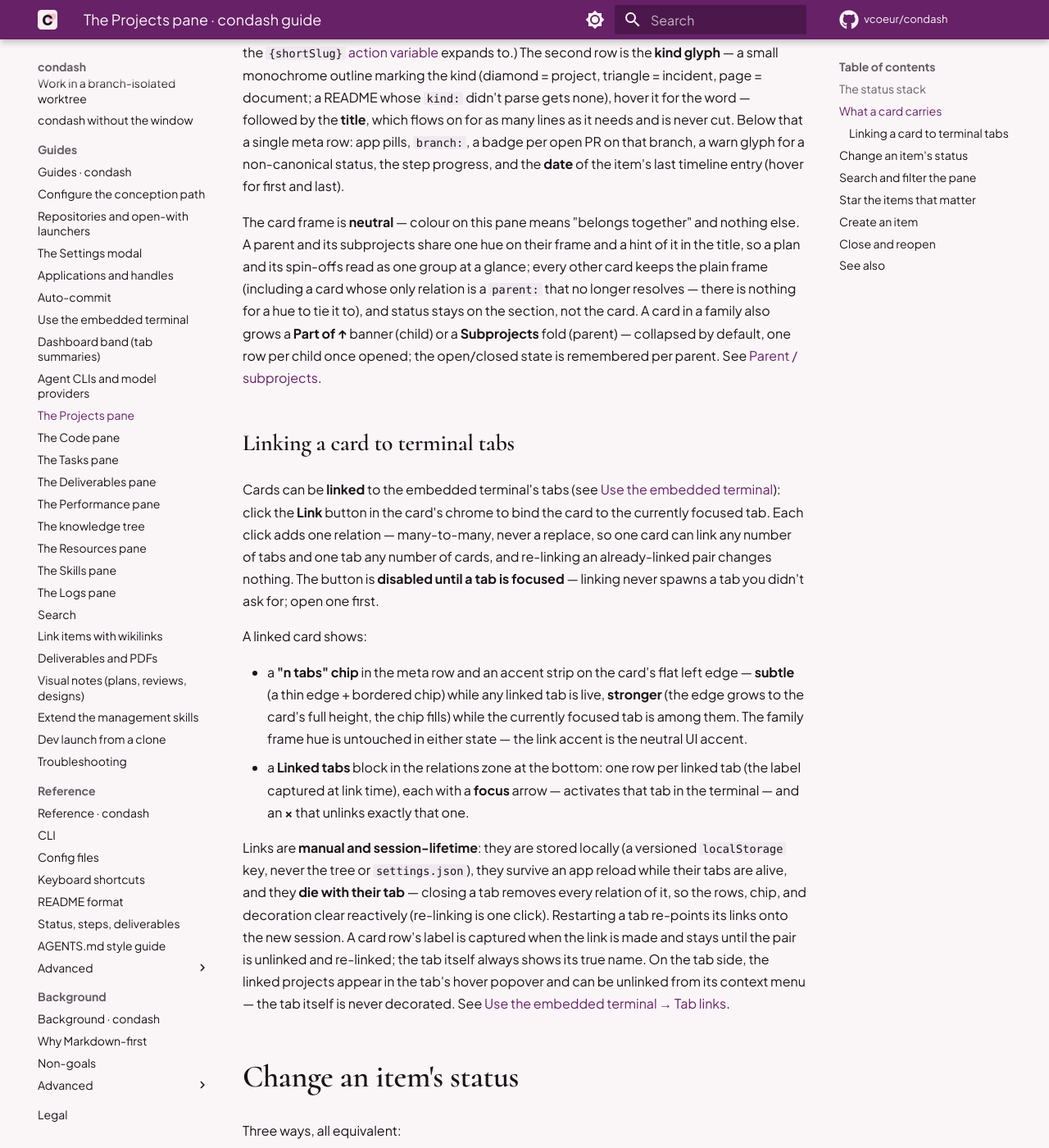
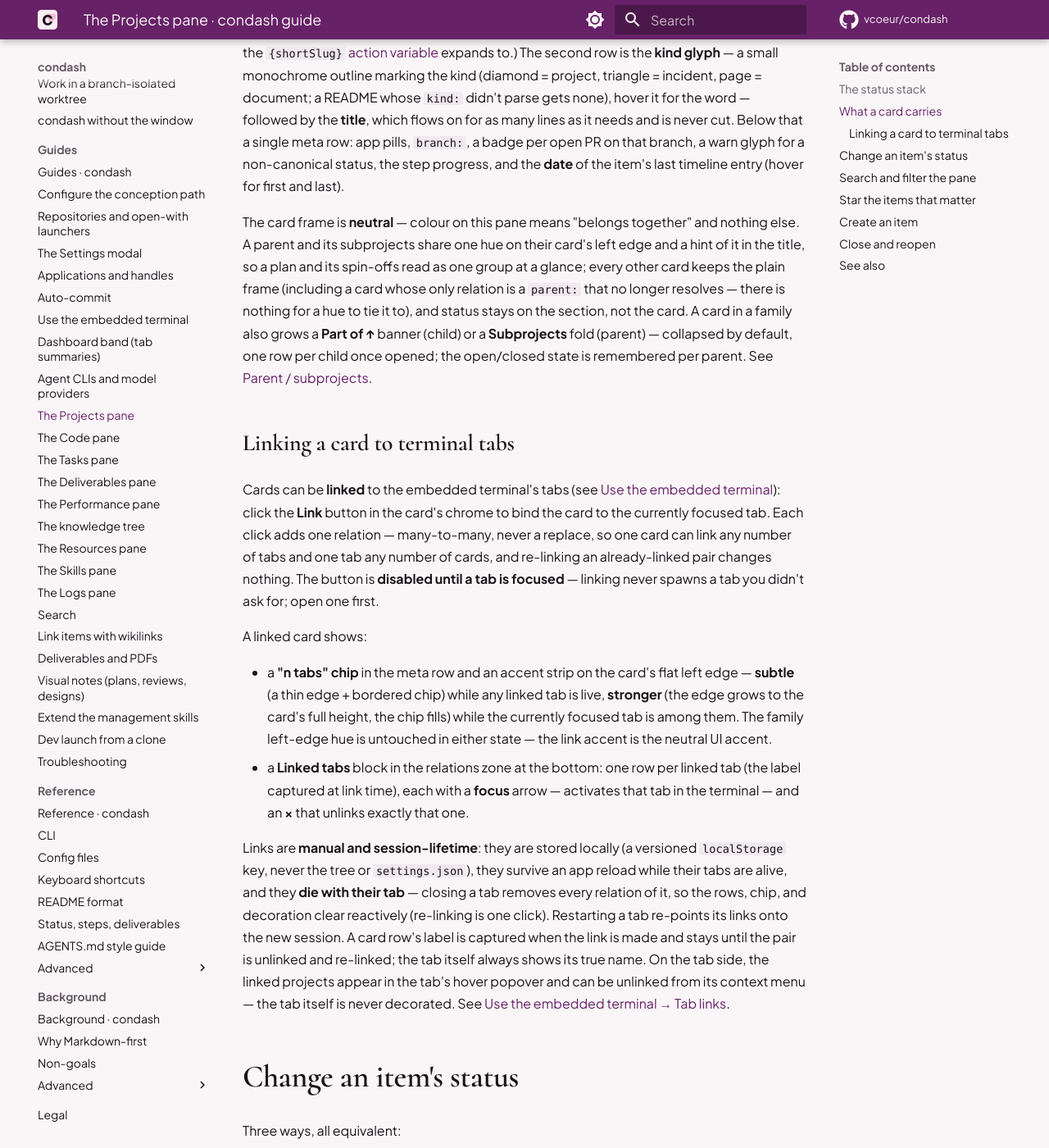
Before and after one commit to vcoeur/condash, an MkDocs documentation site: the page built from docs/guides/projects-pane.md, in a window 1280 px wide and 1400 px high, scrolled down 1579 px. Shown: the whole window at 82% size. Built offline with MkDocs 1.6.1 and Material for MkDocs 9.7.7, drawn with Linux system fonts in a browser that asks for light colours; comment, search, counter and statistics services are not loaded.

Commit message:
projects: left-edge-only frames for parent/child cards

```diff
--- a/docs/guides/projects-pane.md
+++ b/docs/guides/projects-pane.md
@@ -29,7 +29,7 @@
 
 Two head rows, then a meta row. The first row is the card's chrome: a **star** (see [Star the items that matter](#star); absent on a `done` card, which cannot be starred), the item's **dated slug** — its directory name verbatim, `YYYY-MM-DD-` prefix included; hover it when the card is too narrow to show it all — and the work-on action on the right. That row never wraps: a long slug ellipsises before the action moves. (Commands take the short form — the slug with that date prefix dropped — which is what `condash projects <verb> <slug>` resolves and what the `{shortSlug}` [action variable](../reference/config.md#terminalprojectactions) expands to.) The second row is the **kind glyph** — a small monochrome outline marking the kind (diamond = project, triangle = incident, page = document; a README whose `kind:` didn't parse gets none), hover it for the word — followed by the **title**, which flows on for as many lines as it needs and is never cut. Below that a single meta row: app pills, `branch:`, a badge per open PR on that branch, a warn glyph for a non-canonical status, the step progress, and the **date** of the item's last timeline entry (hover for first and last).
 
-The card frame is **neutral** — colour on this pane means "belongs together" and nothing else. A parent and its subprojects share one hue on their frame and a hint of it in the title, so a plan and its spin-offs read as one group at a glance; every other card keeps the plain frame (including a card whose only relation is a `parent:` that no longer resolves — there is nothing for a hue to tie it to), and status stays on the section, not the card. A card in a family also grows a **Part of ↑** banner (child) or a **Subprojects** fold (parent) — collapsed by default, one row per child once opened; the open/closed state is remembered per parent. See [Parent / subprojects](../reference/readme-format.md#parent-subprojects).
+The card frame is **neutral** — colour on this pane means "belongs together" and nothing else. A parent and its subprojects share one hue on their card's left edge and a hint of it in the title, so a plan and its spin-offs read as one group at a glance; every other card keeps the plain frame (including a card whose only relation is a `parent:` that no longer resolves — there is nothing for a hue to tie it to), and status stays on the section, not the card. A card in a family also grows a **Part of ↑** banner (child) or a **Subprojects** fold (parent) — collapsed by default, one row per child once opened; the open/closed state is remembered per parent. See [Parent / subprojects](../reference/readme-format.md#parent-subprojects).
 
 ### Linking a card to terminal tabs { #card-tab-links }
 
@@ -37,7 +37,7 @@
 
 A linked card shows:
 
-- a **"n tabs" chip** in the meta row and an accent strip on the card's flat left edge — **subtle** (a thin edge + bordered chip) while any linked tab is live, **stronger** (the edge grows to the card's full height, the chip fills) while the currently focused tab is among them. The family frame hue is untouched in either state — the link accent is the neutral UI accent.
+- a **"n tabs" chip** in the meta row and an accent strip on the card's flat left edge — **subtle** (a thin edge + bordered chip) while any linked tab is live, **stronger** (the edge grows to the card's full height, the chip fills) while the currently focused tab is among them. The family left-edge hue is untouched in either state — the link accent is the neutral UI accent.
 - a **Linked tabs** block in the relations zone at the bottom: one row per linked tab (the label captured at link time), each with a **focus** arrow — activates that tab in the terminal — and an **×** that unlinks exactly that one.
 
 Links are **manual and session-lifetime**: they are stored locally (a versioned `localStorage` key, never the tree or `settings.json`), they survive an app reload while their tabs are alive, and they **die with their tab** — closing a tab removes every relation of it, so the rows, chip, and decoration clear reactively (re-linking is one click). Restarting a tab re-points its links onto the new session. A card row's label is captured when the link is made and stays until the pair is unlinked and re-linked; the tab itself always shows its true name. On the tab side, the linked projects appear in the tab's hover popover and can be unlinked from its context menu — the tab itself is never decorated. See [Use the embedded terminal → Tab links](terminal.md#tab-links).
```
Also changed, not shown: docs/reference/readme-format.md (+1 -1 lines), src/renderer/panes/projects-pane.css (+34 -27 lines), 1 other file.
